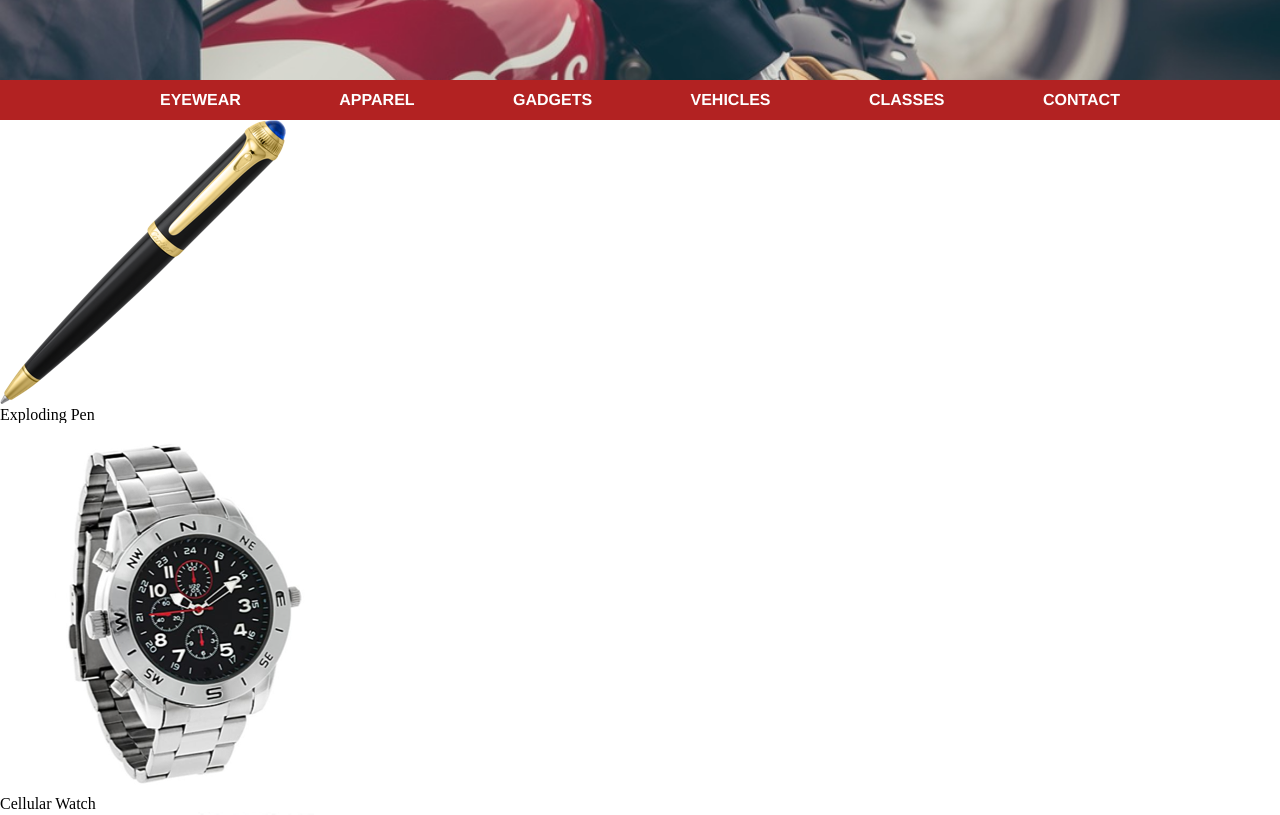
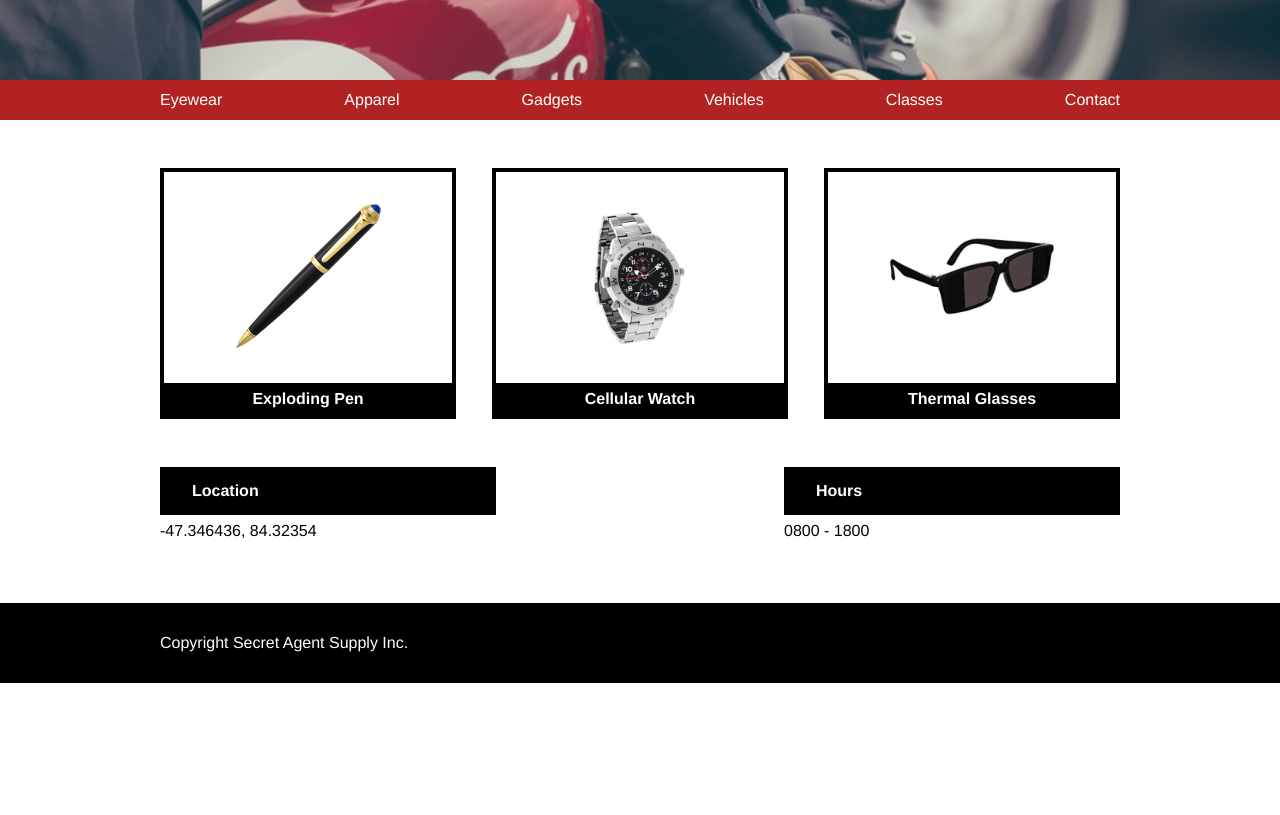
Before and after one commit to epstumpf/Secret-Agent-Supply, a plain HTML site: page index.html in a window 1280 px wide. Shown: the part 360-1175 px from the top of the page. After the commit the page ends 1043 px from the top, so only its background shows below. Drawn offline with Linux system fonts and the light colour scheme.

Commit message:
css done

```diff
--- a/index.html
+++ b/index.html
@@ -40,34 +40,53 @@
     </header>
 
     <main>
-      <section>
-        <div class="pen">
+      <div class="maincontainer">
+        <div class="container midtop">
+          <div class="gadget pen">
             <img src="resources/pen.png" alt="pen">
+            <div class="gadgetcaption">
               <h3>Exploding Pen</h3>
             </div>
-        <div class="watch">
+          </div>
+          <div class="gadget watch">
             <img src="resources/watch.png" alt="watch">
+            <div class="gadgetcaption">
               <h3>Cellular Watch</h3>
             </div>
-        <div class="glasses">
+          </div>
+          <div class="gadget glasses">
+            <div class="glassbox">
                 <img src="resources/glasses.png" alt="glasses">
+            </div>
+            <div class="gadgetcaption">
               <h3>Thermal Glasses</h3>
             </div>
-      </section>
-      <section>
-        <div class="location">
+          </div>
+        </div>
+        <div class="container midbottom">
+          <div class="contact">
+            <div class="contactback">
               <h3>Location</h3>
+            </div>
             <p>-47.346436, 84.32354</p>
           </div>
-        <div class="hours">
+          <div class="contact">
+            <div class="contactback">
               <h3>Hours</h3>
+            </div>
             <p>0800 - 1800</p>
           </div>
-      </section>
+        </div>
+      </div>
+
     </main>
 
     <footer>
+      <div class="footcontainer2">
+        <div class="container">
           <h3>Copyright Secret Agent Supply Inc.</h3>
+        </div>
+      </div>
     </footer>
 
   </body>
--- a/resources/css/style.css
+++ b/resources/css/style.css
@@ -82,8 +82,108 @@ nav ul {
 nav a {
   font-family: Helvetica;
   font-size: 1rem;
-  font-weight: bold;
-  text-transform: uppercase;
   color: white;
   text-decoration: none;
 }
+
+main {
+  display: flex;
+  justify-content: center;
+}
+
+main .container {
+  display: flex;
+  justify-content: center;
+}
+
+main .midtop {
+  display: flex;
+  justify-content: space-between;
+}
+
+.midtop {
+  padding-top: 3rem;
+  padding-bottom: 3rem;
+}
+
+main img {
+  height: 9rem;
+  margin-top: 2rem;
+  margin-bottom: 2rem;
+}
+
+.glassbox {
+  height: 9rem;
+  margin-top: 2rem;
+  margin-bottom: 2.2rem;
+}
+
+.glasses img {
+  height: 5rem;
+}
+
+.gadget {
+  border: 4px solid black;
+  width: 30%;
+  text-align: center;
+}
+
+.gadget .gadgetcaption {
+  background-color: black;
+}
+
+.gadget h3 {
+  font-family: Helvetica;
+  font-size: 1rem;
+  font-weight: bold;
+  color: white;
+  padding-top: 0.5rem;
+  padding-bottom: 0.5rem;
+}
+
+.contact {
+  width: 35%;
+}
+
+main .midbottom {
+  display: flex;
+  justify-content: space-between;
+}
+
+.contactback {
+  width: 100%;
+  background-color: black;
+}
+
+.contact h3 {
+  font-family: Helvetica;
+  font-size: 1rem;
+  font-weight: bold;
+  color: white;
+  display: inline-block;
+  margin: 1rem 2rem;
+}
+
+.contact p {
+  font-family: Helvetica;
+  padding-top: 0.5rem;
+  padding-bottom: 4rem;
+}
+
+.footcontainer2 {
+  height: 5rem;
+  background-color: black;
+  display: flex;
+  justify-content: center;
+}
+
+.footcontainer2 .container {
+  display: flex;
+  align-items: center;
+}
+
+.footcontainer2 h3 {
+  font-family: Helvetica;
+  font-size: 1rem;
+  color: white;
+}
```
Lines whose indentation alone changed are shown as unchanged.
